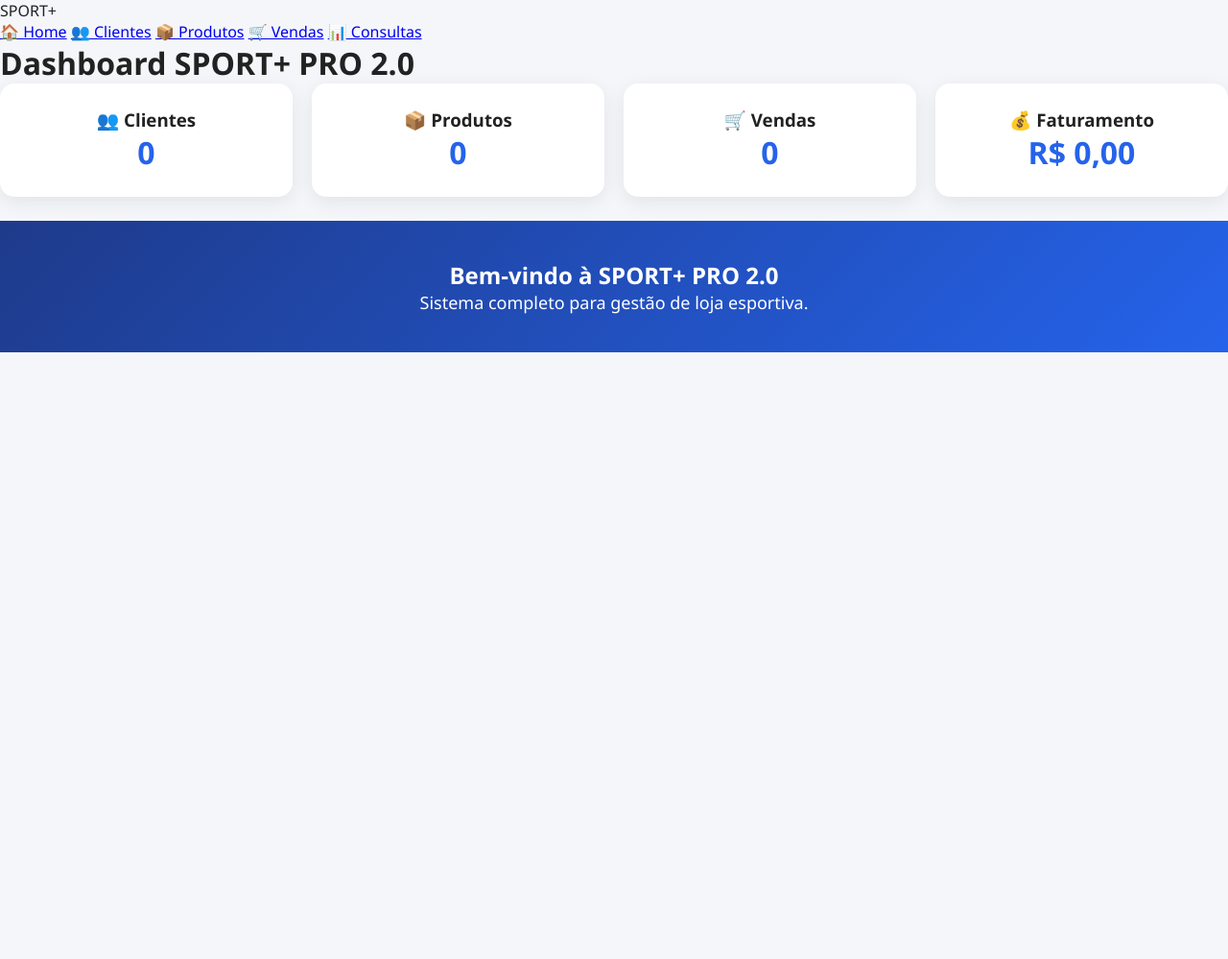
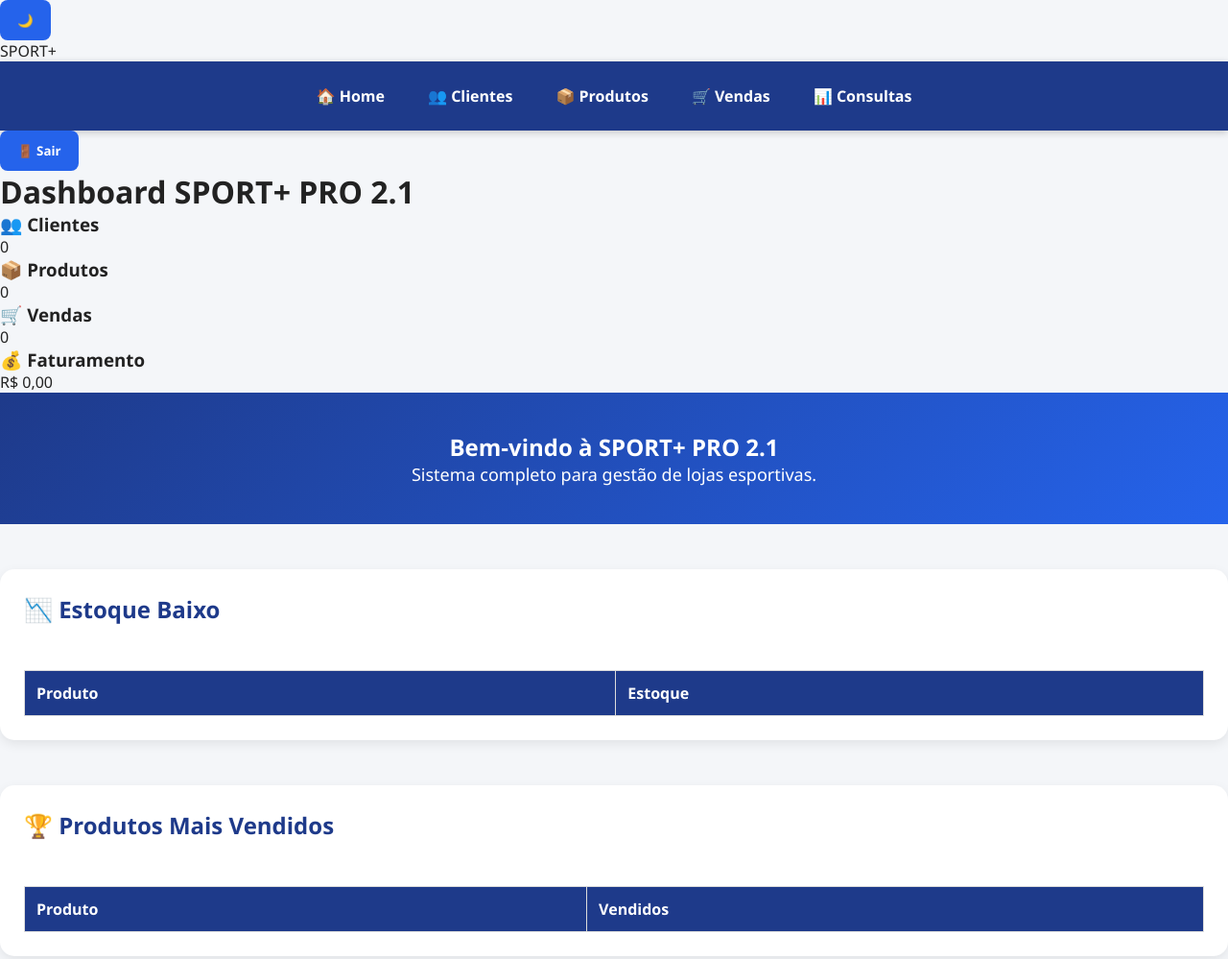
Before and after one commit to Tavares-cmda/loja-esportiva, a website: page index.html in a window 1280 px wide. Shown: the whole page at 96% size. Before the commit the page ends 800 px from the top, so only its background shows below. Drawn offline with Linux system fonts and the light colour scheme; files that its build step writes are made by us from their sources; no server answers.

Commit message:
Update index.html

```diff
--- a/index.html
+++ b/index.html
@@ -3,96 +3,186 @@
 <head>
 <meta charset="UTF-8">
 <meta name="viewport" content="width=device-width, initial-scale=1.0">
-    <title>SPORT+ PRO 2.0 - Dashboard</title>
 
-    <link rel="stylesheet" href="estilo.css">
+<title>SPORT+ PRO 2.1</title>
 
-    <style>
-        .cards {
-            display: grid;
-            grid-template-columns: repeat(auto-fit, minmax(220px, 1fr));
-            gap: 20px;
-        }
-        .card {
-            background: white;
-            padding: 25px;
-            border-radius: 15px;
-            box-shadow: 0 5px 20px rgba(0,0,0,.08);
-            text-align: center;
-            transition: transform 0.2s;
-        }
-        .card:hover {
-            transform: translateY(-5px);
-        }
-        .valor {
-            font-size: 32px;
-            font-weight: bold;
-            color: #2563eb;
-        }
-    </style>
+<link rel="stylesheet" href="css/estilo.css">
 </head>
+
 <body>
 
-<div class="sidebar">
-    <div class="logo">SPORT+</div>
-    <div class="menu">
-        <a href="index.html">🏠 Home</a>
-        <a href="clientes.html">👥 Clientes</a>
-        <a href="produtos.html">📦 Produtos</a>
-        <a href="vendas.html">🛒 Vendas</a>
-        <a href="consultas.html">📊 Consultas</a>
+<button
+id="btnTema"
+class="dark-toggle"
+title="Alternar Tema">
+🌙
+</button>
+
+<aside class="sidebar">
+
+    <div class="logo">
+        SPORT+
+    </div>
+
+    <nav class="menu">
+
+        <a href="index.html">
+            🏠 Home
+        </a>
+
+        <a href="clientes.html">
+            👥 Clientes
+        </a>
+
+        <a href="produtos.html">
+            📦 Produtos
+        </a>
+
+        <a href="vendas.html">
+            🛒 Vendas
+        </a>
+
+        <a href="consultas.html">
+            📊 Consultas
+        </a>
+
+    </nav>
+
+    <button
+    id="btnLogout"
+    class="btn-danger menu-btn">
+    🚪 Sair
+    </button>
+
+</aside>
+
+<main class="main">
+
+    <h1 class="titulo">
+        Dashboard SPORT+ PRO 2.1
+    </h1>
+
+    <div class="cards">
+
+        <div class="card-dashboard">
+            <h3>👥 Clientes</h3>
+
+            <div
+            class="valor"
+            id="totalClientes">
+            0
             </div>
         </div>
 
-<div class="main">
-    <h1 class="titulo">Dashboard SPORT+ PRO 2.0</h1>
+        <div class="card-dashboard">
+            <h3>📦 Produtos</h3>
 
-    <div class="cards" id="cardsContainer">
-        <div class="card">
-            <h3>👥 Clientes</h3>
-            <div id="clientes" class="valor">0</div>
-        </div>
-        <div class="card">
-            <h3>📦 Produtos</h3>
-            <div id="produtos" class="valor">0</div>
-        </div>
-        <div class="card">
-            <h3>🛒 Vendas</h3>
-            <div id="vendas" class="valor">0</div>
-        </div>
-        <div class="card">
-            <h3>💰 Faturamento</h3>
-            <div id="faturamento" class="valor">R$ 0,00</div>
+            <div
+            class="valor"
+            id="totalProdutos">
+            0
             </div>
         </div>
 
-    <div class="banner">
-        <h2>Bem-vindo à SPORT+ PRO 2.0</h2>
-        <p>Sistema completo para gestão de loja esportiva.</p>
+        <div class="card-dashboard">
+            <h3>🛒 Vendas</h3>
+
+            <div
+            class="valor"
+            id="totalVendas">
+            0
             </div>
         </div>
 
-<script>
-async function carregarDashboard() {
-    try {
-        const resposta = await fetch("/dashboard");
-        const dados = await resposta.json();
+        <div class="card-dashboard">
+            <h3>💰 Faturamento</h3>
 
-        document.getElementById("clientes").textContent = dados.clientes || 0;
-        document.getElementById("produtos").textContent = dados.produtos || 0;
-        document.getElementById("vendas").textContent = dados.vendas || 0;
+            <div
+            class="valor"
+            id="totalFaturamento">
+            R$ 0,00
+            </div>
+        </div>
 
-        const faturamento = Number(dados.faturamento) || 0;
-        document.getElementById("faturamento").textContent =
-            "R$ " + faturamento.toLocaleString('pt-BR', { minimumFractionDigits: 2 });
-    } catch (error) {
-        console.error(error);
-        alert("Erro ao carregar dashboard.");
-    }
-}
+    </div>
 
-carregarDashboard();
-</script>
+    <section class="banner">
+
+        <h2>
+            Bem-vindo à SPORT+ PRO 2.1
+        </h2>
+
+        <p>
+            Sistema completo para gestão de lojas esportivas.
+        </p>
+
+    </section>
+
+    <br>
+
+    <section class="card">
+
+        <h2>
+            📉 Estoque Baixo
+        </h2>
+
+        <br>
+
+        <table>
+
+            <thead>
+
+                <tr>
+
+                    <th>Produto</th>
+                    <th>Estoque</th>
+
+                </tr>
+
+            </thead>
+
+            <tbody id="estoqueBaixo">
+
+            </tbody>
+
+        </table>
+
+    </section>
+
+    <br>
+
+    <section class="card">
+
+        <h2>
+            🏆 Produtos Mais Vendidos
+        </h2>
+
+        <br>
+
+        <table>
+
+            <thead>
+
+                <tr>
+
+                    <th>Produto</th>
+                    <th>Vendidos</th>
+
+                </tr>
+
+            </thead>
+
+            <tbody id="topProdutos">
+
+            </tbody>
+
+        </table>
+
+    </section>
+
+</main>
+
+<script src="js/script.js"></script>
 
 </body>
 </html>
```
Lines whose indentation alone changed are shown as unchanged.
